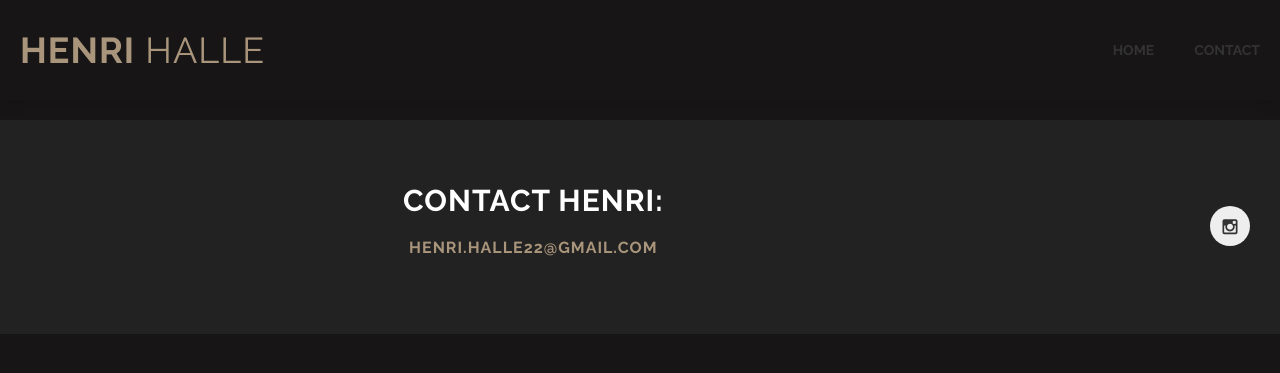
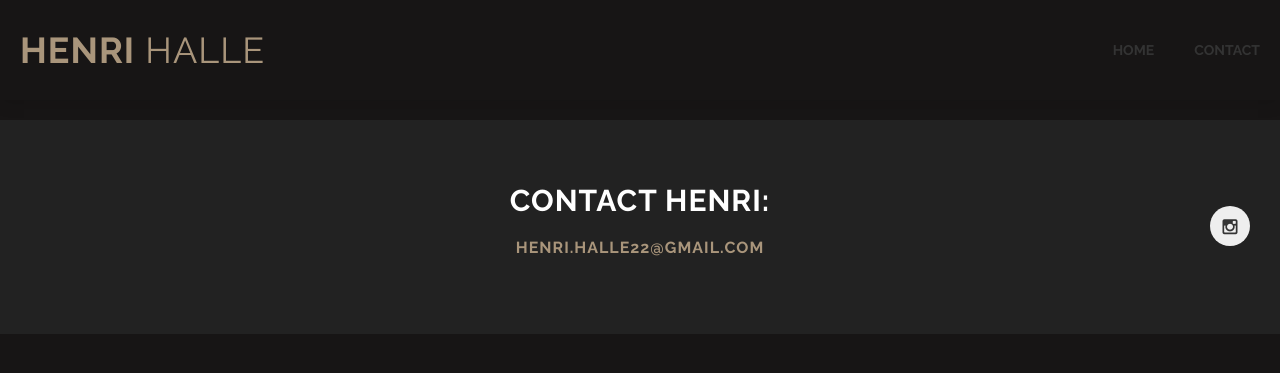
Before and after one commit to madhalle/henri-portfolio, a Jekyll site: the page contact.html, which Jekyll copies as it is, in a window 1280 px wide. Shown: the top 373 px of the page. Built offline with Jekyll 4.4.1, drawn with Linux system fonts in a browser that asks for light colours.

Commit message:
u kno what it is

```diff
--- a/contact.html
+++ b/contact.html
@@ -99,7 +99,7 @@ section_id: contact
 </div> -->
 <div class='full'>
   <!-- <div class='row'> -->
-    <div class='medium-10 columns'>
+    <!-- <div class='medium-10 columns'> -->
 
         <!-- <div class='row'> -->
           <h2 style='color: #FFF'>Contact Henri:</h2>
@@ -121,7 +121,7 @@ section_id: contact
         <!-- </div> -->
       </div>
       <div class='six spacing'></div>
-    </div>
+    <!-- </div> -->
     <!-- <div class='medium-4 columns'>
       <div class='contact-details'>
         <h2>Contact Henri:</h2>
```
